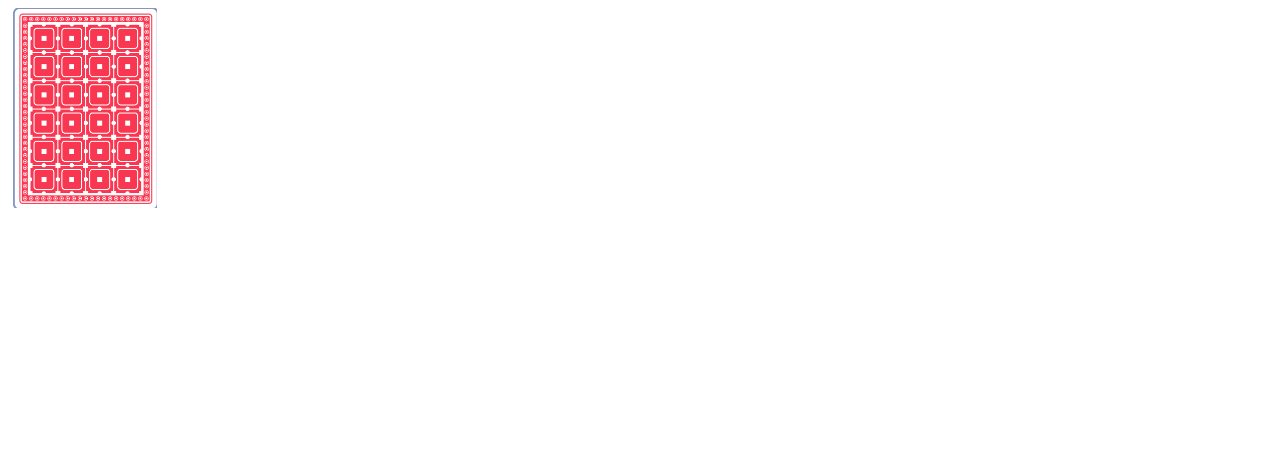
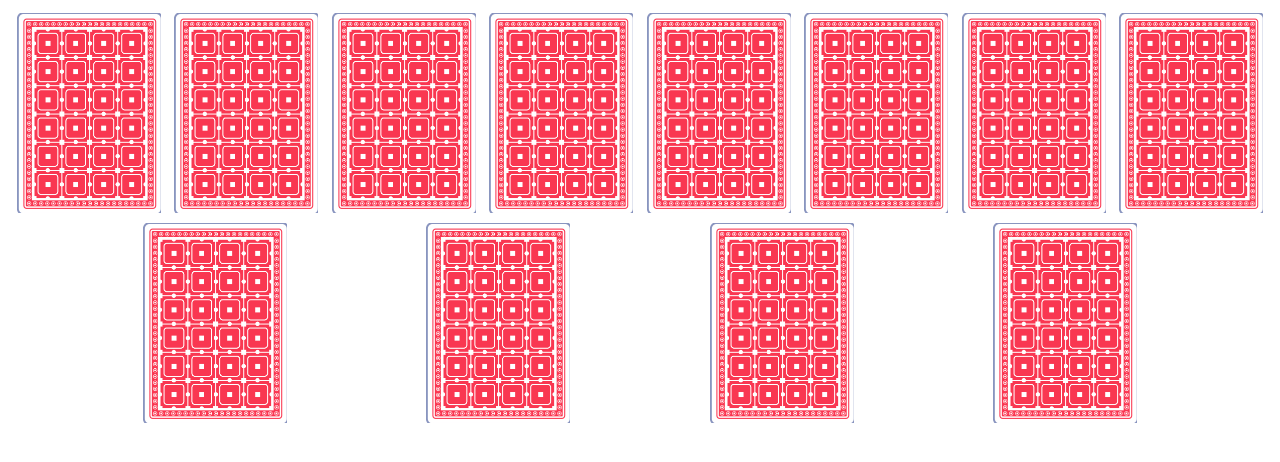
Before and after one commit to Wantonius/special-pancake, a React (Vite) app in the folder 01_memory_game/: page / in a window 1280 px wide. Shown: the top 462 px of the page. Built offline with nearby package versions, Linux system fonts and the light colour scheme.

Commit message:
cardback

```diff
--- /dev/null
+++ b/01_memory_game/src/App.css
@@ -0,0 +1,5 @@
+.container {
+    display:flex;
+    justify-content: space-evenly;
+    flex-wrap: wrap;
+}
--- a/01_memory_game/src/App.jsx
+++ b/01_memory_game/src/App.jsx
@@ -1,13 +1,19 @@
 import { useState } from 'react'
 import MemoryCard from './components/MemoryCard'
+import "./App.css"
 
 function App() {
 
+  const cards = []
+  for (let i=0;i<12;i++) {
+    cards.push(<MemoryCard></MemoryCard>)
+  }
+
 
   return (
-    <>
-      <MemoryCard/>
-    </>
+    <div className="container">
+      {cards}
+    </div>
   )
 }
 
```
